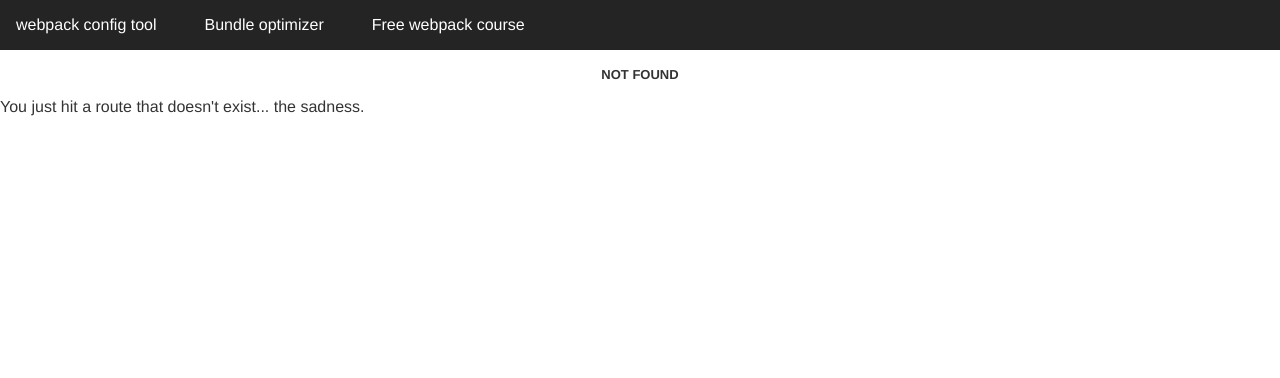
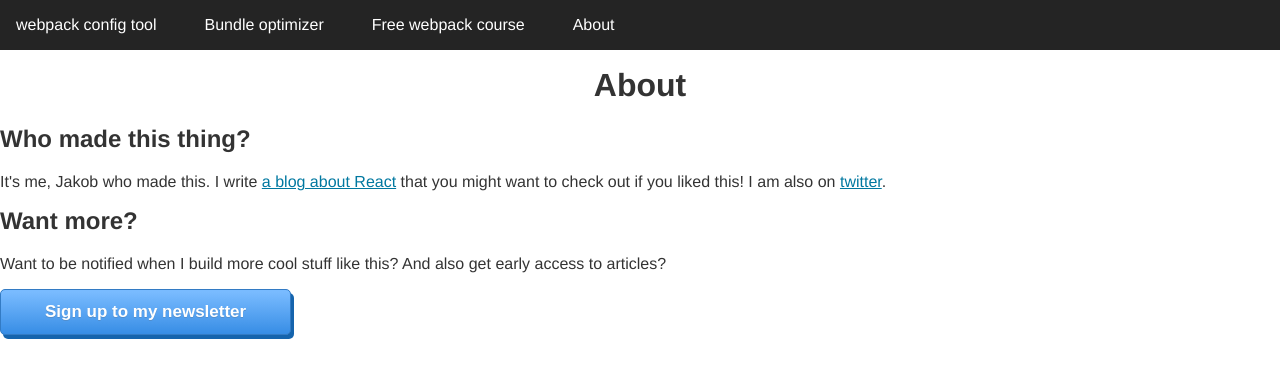
Before and after one commit to jakoblind/webpack-autoconf, a Gatsby site: page /about in a window 1280 px wide. Before the commit this address had no page. Built offline with nearby package versions, Linux system fonts and the light colour scheme; Gatsby itself is replaced by a stand-in of ours.

Commit message:
created about page

```diff
--- a/src/components/layout.css
+++ b/src/components/layout.css
@@ -4,7 +4,8 @@ html {
   -webkit-text-size-adjust: 100%;
 }
 body {
-  margin: 0;
+    margin: 0;
+    margin-bottom: 100px;
 }
 
 h1 {
--- a/src/components/layout.js
+++ b/src/components/layout.js
@@ -5,12 +5,14 @@ import { StaticQuery, graphql } from 'gatsby'
 import { Link } from 'gatsby'
 import styles from '../styles.module.css'
 import './layout.css'
+
 const Header = () => {
   return (
     <div className={styles.header}>
       <Link to="/">webpack config tool</Link>
       <Link to="/optimize">Bundle optimizer</Link>
       <Link to="/course">Free webpack course</Link>
+      <Link to="/about">About</Link>
     </div>
   )
 }
--- /dev/null
+++ b/src/pages/about.js
@@ -0,0 +1,32 @@
+import React from 'react'
+import styles from '../styles.module.css'
+import { Link } from 'gatsby'
+import Layout from '../components/layout'
+
+export default () => {
+  return (
+    <Layout title="Bundle optimize helper">
+      <div className={styles.webpackConfigContainer}>
+        <h1 className={styles.large}>About</h1>
+        <h2>Who made this thing?</h2>
+        <p>
+          It's me, Jakob who made this. I write{' '}
+          <a href="http://blog.jakoblind.no">a blog about React</a> that you
+          might want to check out if you liked this! I am also on{' '}
+          <a href="https://twitter.com/karljakoblind">twitter</a>.
+        </p>
+        <h2>Want more?</h2>
+        <p>
+          Want to be notified when I build more cool stuff like this? And also
+          get early access to articles?
+        </p>
+        <a
+          className={styles.myButton}
+          href="https://www.getdrip.com/forms/81916834/submissions/new"
+        >
+          Sign up to my newsletter
+        </a>
+      </div>
+    </Layout>
+  )
+}
--- a/src/styles.module.css
+++ b/src/styles.module.css
@@ -1,11 +1,3 @@
-body {
-    font-family: sans-serif;
-    font-family:"Helvetica Neue", Arial, sans-serif;
-}
-
-#app {
-    margin-bottom: 100px;
-}
 .icon {
     margin-right: 7px;
     width: 20px;
```
Also changed, not shown: src/pages/index.js (+1 -18 lines).
